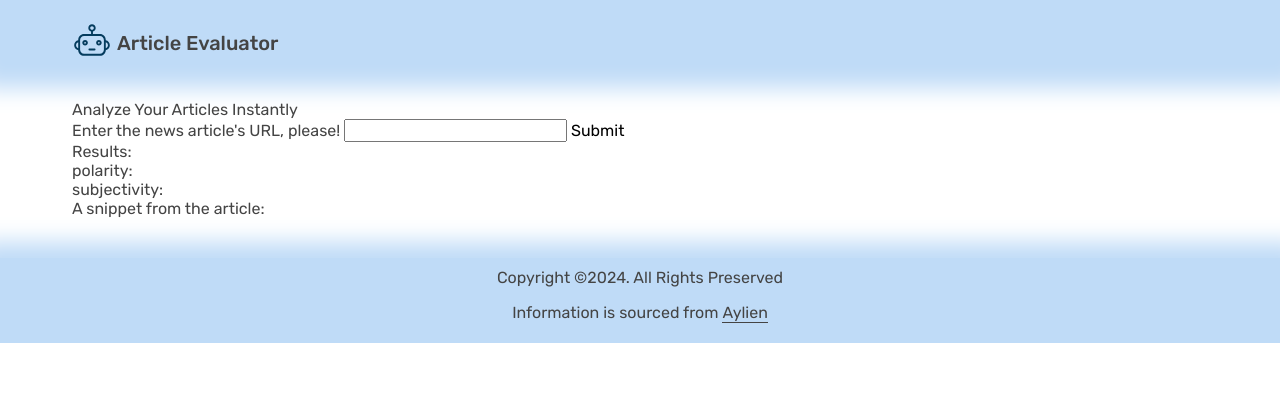
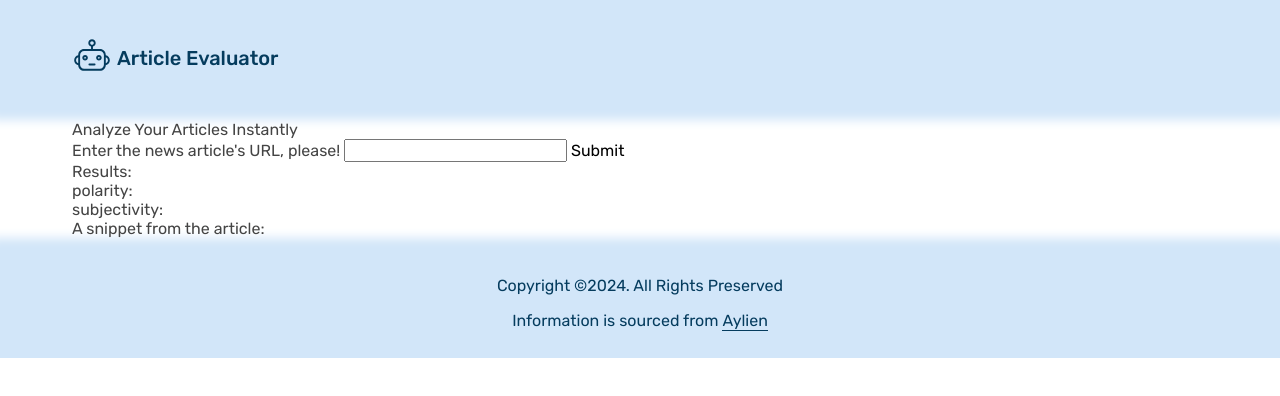
Before and after one commit to nabdelfattah/article-evaluator, a website built with webpack: page src/client/views/index.html in a window 1280 px wide. Built offline with nearby package versions, Linux system fonts and the light colour scheme.

Commit message:
Edit header and footer  style

```diff
--- a/src/client/styles/_footer.scss
+++ b/src/client/styles/_footer.scss
@@ -1,21 +1,18 @@
 @use "./general" as *;
 
 .footer {
+  display: flex;
+  align-items: center;
   background-color: $color-blue-light;
-  padding: 1rem 0 2rem;
-  box-shadow: 0 0.6rem 2.2rem 2.2rem $color-blue-light;
-  margin-top: 4rem;
-  text-align: center;
+  box-shadow: 0 0rem 1rem 1rem $color-blue-light;
+  margin-top: 1rem;
+  height: calc(15vh - 1rem);
+  .container {
+    text-align: center;
+    color: $color-blue-dark;
+  }
 }
 
 .copyright {
   margin-bottom: 1.6rem;
 }
-
-.source {
-  //
-}
-
-.source-link {
-  //
-}
--- a/src/client/styles/_general.scss
+++ b/src/client/styles/_general.scss
@@ -1,9 +1,13 @@
 // variables
 $color-primary: #1f7a8c;
-$color-blue-light: #bfdbf7;
+$color-blue-light: #d2e6f9;
 $color-blue-dark: #053c5e;
-$color-orange: #db222a;
-$color-red: #a31621;
+$color-orange: #d58936;
+// $color-orange: #E7EB90;
+// $color-orange: #EE4266;
+// $color-blue-light: #bfdbf7;
+// $color-orange: #db222a;
+// $color-red: #a31621;
 $color-white: #fff;
 $color-black: #444;
 $radius-default: 9px;
@@ -77,6 +81,7 @@ button {
 ////////////////////////////////////////
 // Reusable classes
 .container {
+  width: 100%;
   max-width: 120rem;
   padding: 0 3.2rem;
   margin: 0 auto;
--- a/src/client/styles/_header.scss
+++ b/src/client/styles/_header.scss
@@ -2,9 +2,11 @@
 
 .header {
   background-color: $color-blue-light;
-  padding: 2rem 0 0rem;
-  box-shadow: 0 0.6rem 2.2rem 2.2rem $color-blue-light;
-  margin-bottom: 4rem;
+  box-shadow: 0 0rem 1rem 1rem $color-blue-light;
+  margin-bottom: 1rem;
+  height: calc(15vh - 1rem);
+  display: flex;
+  align-items: center;
 }
 
 .logo-wrapper {
@@ -14,14 +16,12 @@
 }
 
 .logo-img {
-  // background-color: $color-white;
   height: 4rem;
   width: 4rem;
-  // padding: 0.2rem;
-  // border-radius: 50%;
 }
 
 .logo-text {
+  color: $color-blue-dark;
   @include text($fs: 2rem, $fw: 500);
   margin-bottom: 0.6rem;
 }
```
